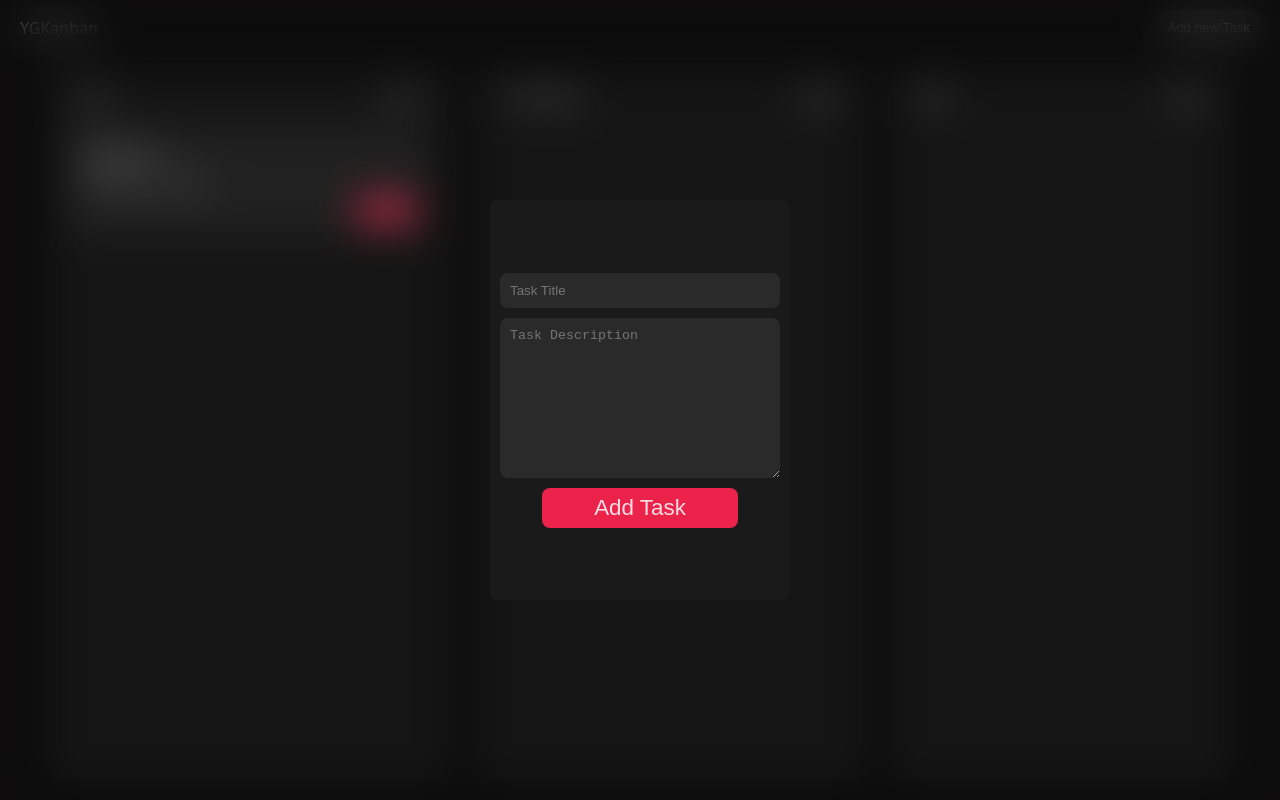
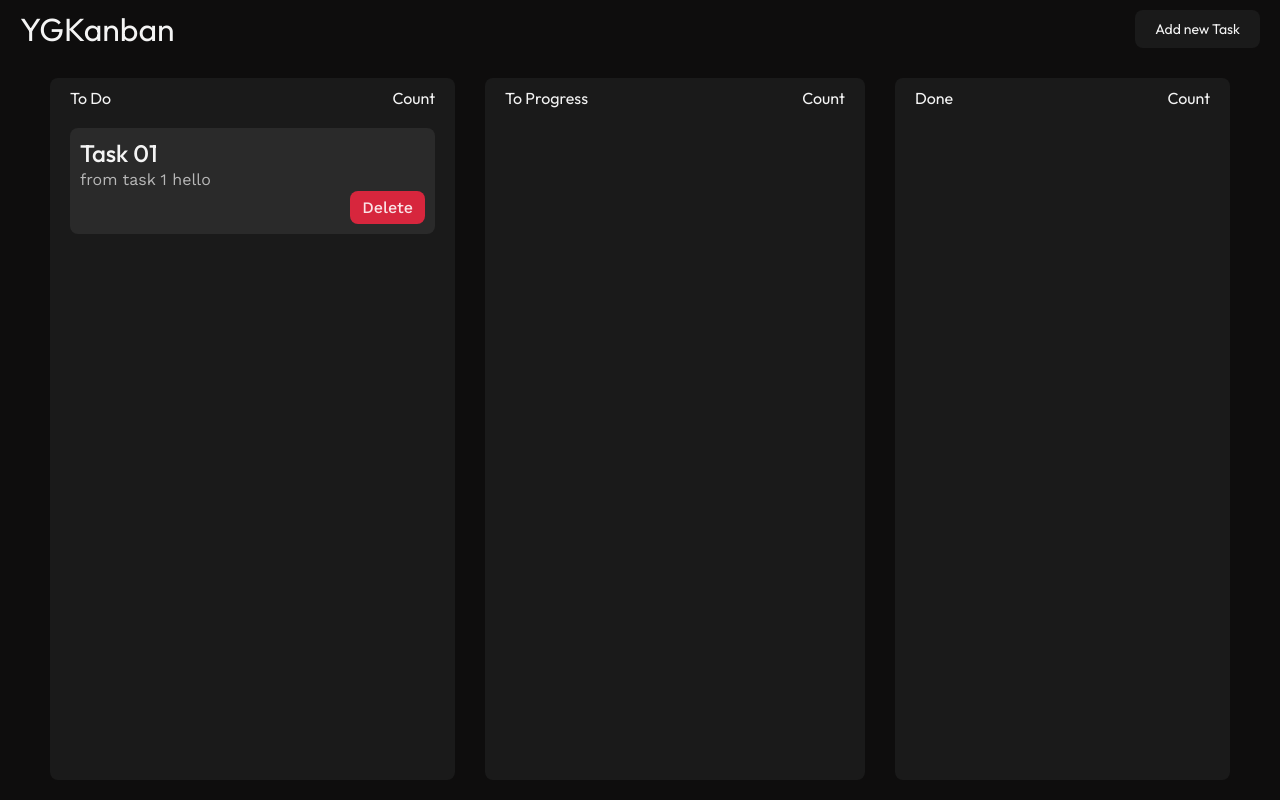
Before and after one commit to YGCodeScape/Kanban-Board, a plain HTML site: page index.html in a window 1280 px wide. Drawn offline with nearby package versions, Linux system fonts and the light colour scheme.

Commit message:
modal active

```diff
--- a/index.html
+++ b/index.html
@@ -3,16 +3,20 @@
 <head>
     <meta charset="UTF-8">
     <meta name="viewport" content="width=device-width, initial-scale=1.0">
+<link rel="preconnect" href="https://fonts.googleapis.com">
+<link rel="preconnect" href="https://fonts.gstatic.com" crossorigin>
+<link href="https://fonts.googleapis.com/css2?family=Outfit:wght@100..900&family=Work+Sans:ital,wght@0,100..900;1,100..900&display=swap" rel="stylesheet">
+
     <title>Kanban Board</title>
     <link rel="stylesheet" href="style.css">
 </head>
 <body>
     <main>
         <nav>
-            <div class="left">YGKanban</div>
+            <div class="logo">YGKanban</div>
             <div class="right" id="toggle-modal"><button>Add new Task</button></div>
         </nav>
-        <section class="board">
+        <section class="board ">
             <div id="todo" class="task-column">
                 <div class="heading">
                     <div class="left">To Do</div>
@@ -39,7 +43,7 @@
         </section>
     </main>
 
-    <div class="modal add-new-task">
+    <div class="modal">
         <div class="bg"></div>
         <div class="modal-center">
             <input type="text" placeholder="Task Title" />
--- a/script.js
+++ b/script.js
@@ -2,6 +2,9 @@ const todo = document.querySelector("#todo");
 const progress = document.querySelector("#Progress");
 const done = document.querySelector("#done");
 const tasks = document.querySelectorAll('.task');
+const modal = document.querySelector(".modal");
+const toggleModal = document.querySelector("#toggle-modal")
+
 let dragElement = null;
 
 tasks.forEach( task => {
@@ -34,3 +37,7 @@ function addDragOverEvent(column) {
 addDragOverEvent(todo);
 addDragOverEvent(progress);
 addDragOverEvent(done);
+
+toggleModal.addEventListener("click", () => {
+    modal.classList.add("modal-active")
+})
--- a/style.css
+++ b/style.css
@@ -7,6 +7,10 @@
     --body-bg-color: rgb(14, 13, 13);
     --primary-color: #f4f4f4;
     --bg-btn: #1a1a1a;
+    --crimson: #D7263D;
+    --night: #02182B;
+    --font-outfit: "Outfit", sans-serif;
+    --font-sans: "Work Sans", sans-serif;
 }
 button {
     cursor: pointer;
@@ -31,15 +35,22 @@ nav {
     align-items: center;
     justify-content: space-between;
     padding: 10px 20px;
+    font-family: var(--font-outfit);
+}
+.logo {
+    font-size: 2rem;
+    line-height: 0;
 }
 nav button {
     background-color: var(--bg-btn);
     border: none;
     outline: none;
     color: var(--primary-color);
-    padding: 10px;
+    padding: 10px 20px;
     cursor: pointer;
     border-radius: 8px;
+    font-family: var(--font-outfit);
+    font-size: 14px;
 }
 section {
     padding: 20px 50px;
@@ -67,6 +78,7 @@ section {
     display: flex;
     align-items: center;
     justify-content: space-between;
+    font-family: var(--font-outfit);
 }
 
 .task {
@@ -83,15 +95,23 @@ section {
 .task h2 {
     font-size: 1.5rem;
     font-weight: 500;
+    font-family: var(--font-outfit);
+}
+.task p {
+    font-family: var(--font-sans);
+    opacity: 0.7;
 }
 .task button {
     align-self: flex-end;
     padding: 7px 12px;
+    font-size: 16px;
+    font-weight: 500;
     border: none;
     outline: none;
     border-radius: 8px;
-    background: rgb(235, 35, 75);
-    color: #fff;
+    background: var(--crimson);
+    color: #ffffffde;
+    font-family: var(--font-sans);
 }
 
 .modal {
@@ -100,9 +120,12 @@ section {
     width: 100%;
     top: 0;
     left: 0;
-    display: flex;
+    display: none;
     justify-content: center;
     align-items: center;
+}
+.modal-active {
+    display: flex;
 }
 .bg {
     position: fixed;
@@ -137,19 +160,22 @@ section {
     color: white;
     padding: 10px;
     border-radius: 8px;
+    font-family: var(--font-sans);
 }
 .modal-center textarea {
     height: 40%;
 }
 .modal-center button {
-    width: 70%;
-    background-color: rgb(235, 35, 75);
+    width: 60%;
+    background-color: var(--crimson);
+    color: var(--night);
     color: #ffffffd8;
     border: none;
     outline: none;
     padding: 7px 12px;
     font-size: 1.4rem;
     border-radius: 8px;
+    font-family: var(--font-outfit);
 }
 
 @media screen and (max-width: 768px) {
```
